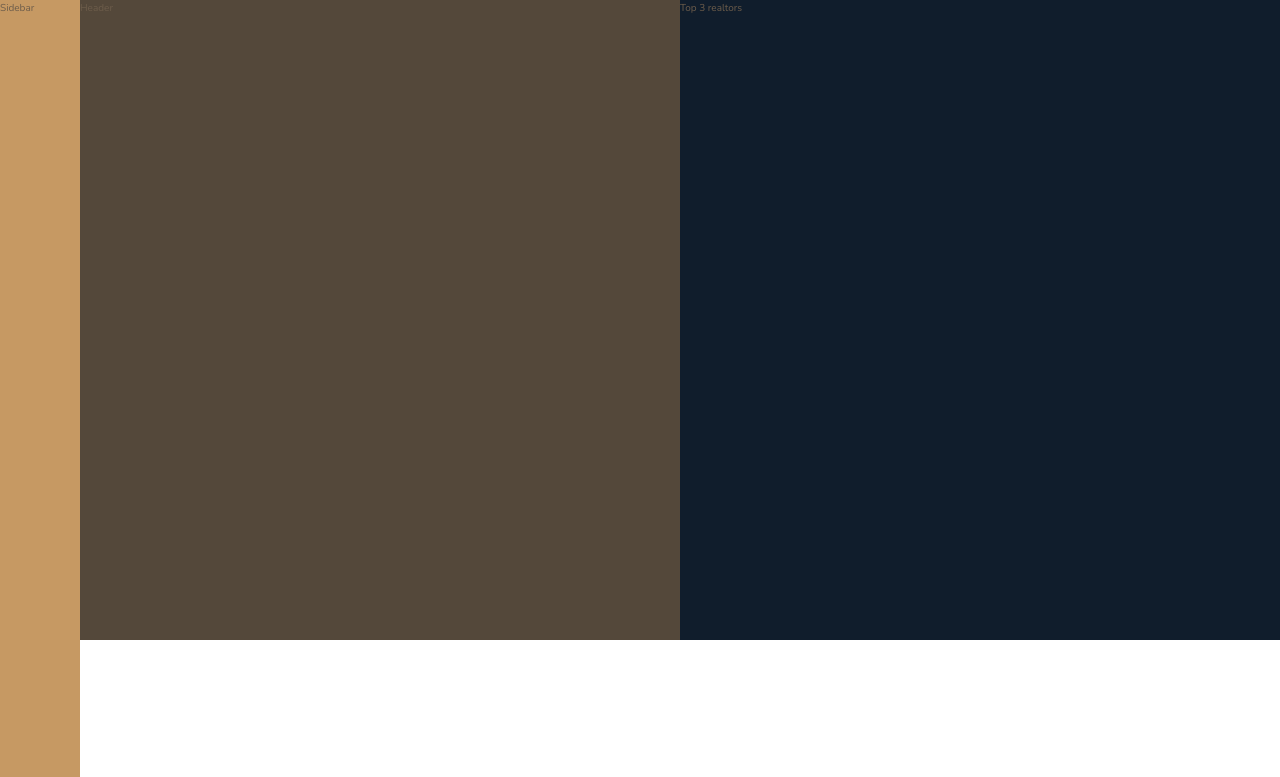
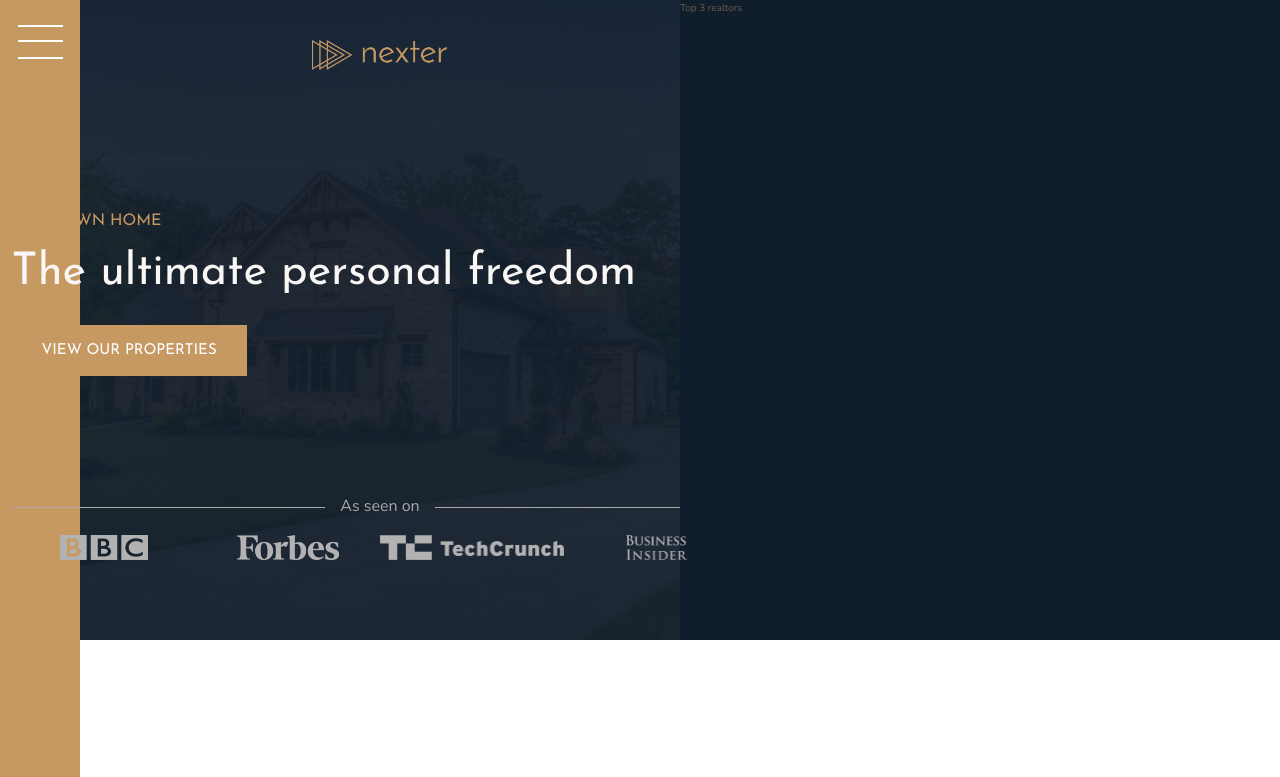
Before and after one commit to Ben4code/realestatesass, a website: page index.html in a window 1280 px wide. Shown: the top 777 px of the page. Drawn offline with nearby package versions, Linux system fonts and the light colour scheme.

Commit message:
Done with sidebar, and header

```diff
--- a/index.html
+++ b/index.html
@@ -14,12 +14,22 @@
 <body>
     <div class="container">
         <div class="sidebar">
-            Sidebar
+            <button class="nav-btn"></button>
         </div>
 
 
         <header class="header">
-            Header
+            <img src="img/logo.png" alt="logo" class="header__logo">
+            <h3 class="heading-3">Your own home</h3>
+            <h1 class="heading-1">The ultimate personal freedom</h1>
+            <button class="btn header__btn">View our properties</button>
+            <div class="header__seenon-text">As seen on</div>
+            <div class="header__seenon-logos">
+                <img src="img/logo-bbc.png" alt="Seen on">
+                <img src="img/logo-forbes.png" alt="Seen on">
+                <img src="img/logo-techcrunch.png" alt="Seen on">
+                <img src="img/logo-bi.png" alt="Seen on">
+            </div>
         </header>
         <div class="realtors">
             Top 3 realtors
--- a/sass/_header.scss
+++ b/sass/_header.scss
@@ -2,4 +2,55 @@
     background-color: $color-grey-dark-1;
     grid-row: 1/2;
     grid-column: full-start/ col-end 4;
+    background-image: linear-gradient(rgba($color-secondary, .93), rgba($color-secondary, .93)), url('../img/hero.jpeg');
+    background-size: cover;
+    background-position: center;
+    padding: 8rem;
+    padding-top: 4rem;
+
+
+    display: grid;
+    grid-template-rows: 1fr min-content 6rem 1fr;
+    grid-template-columns: max-content;
+    grid-row-gap: 1.5rem;
+    justify-content: center;
+
+    &__logo{
+        height: 3rem;
+        justify-self: center;
+    }
+    &__seenon-text{
+        display: grid;
+        grid-template-columns: 1fr max-content 1fr;
+        align-items: center;
+        grid-column-gap: 1.5rem;
+
+        font-size: 1.6rem;
+        color: $color-grey-light-2;
+
+        &::before,
+        &::after{
+            content: "";
+            height: 1px;
+            display: block;
+            background-color: currentColor;
+        }
+    }
+
+    &__btn{
+        align-self: start;
+        justify-self: start;
+    }
+    &__seenon-logos{
+        display: grid;
+        // grid-template-rows: 1fr min-content 6rem 1fr;
+        grid-template-columns: repeat(4, 1fr);
+        grid-row-gap: 3rem;
+        justify-items: center;
+
+        img{
+            height: 2.5rem;
+            filter: brightness(70%);
+        }
+    }
 }
--- a/sass/_sidebar.scss
+++ b/sass/_sidebar.scss
@@ -2,4 +2,26 @@
     background-color: $color-primary;
     grid-row: 1/ -1;
     grid-column: [sidebar-start]/ [sidebar-end];
+    display: flex;
+    justify-content: center;
 }
+.nav-btn{
+    border: none;
+    border-radius: none;
+    margin-top: 4rem;
+    background-color: #fff;
+    height: 2px;
+    width: 4.5rem;
+
+
+    &::before,
+    &::after{
+        content: '';
+        display: block;
+        background-color: #fff;
+        height: 2px;
+        width: 4.5rem;
+    }
+    &::before{transform: translateY(-1.5rem);}
+    &::after{transform: translateY(1.5rem);}
+}
--- a/sass/_typography.scss
+++ b/sass/_typography.scss
@@ -5,6 +5,9 @@
 
 .heading-1{
     @extend %heading;
+    font-size: 4.5rem;
+    color: $color-grey-light-1;
+    line-height: 1;
 }
 .heading-2{
     @extend %heading;
```
Also changed, not shown: css/style.css.
